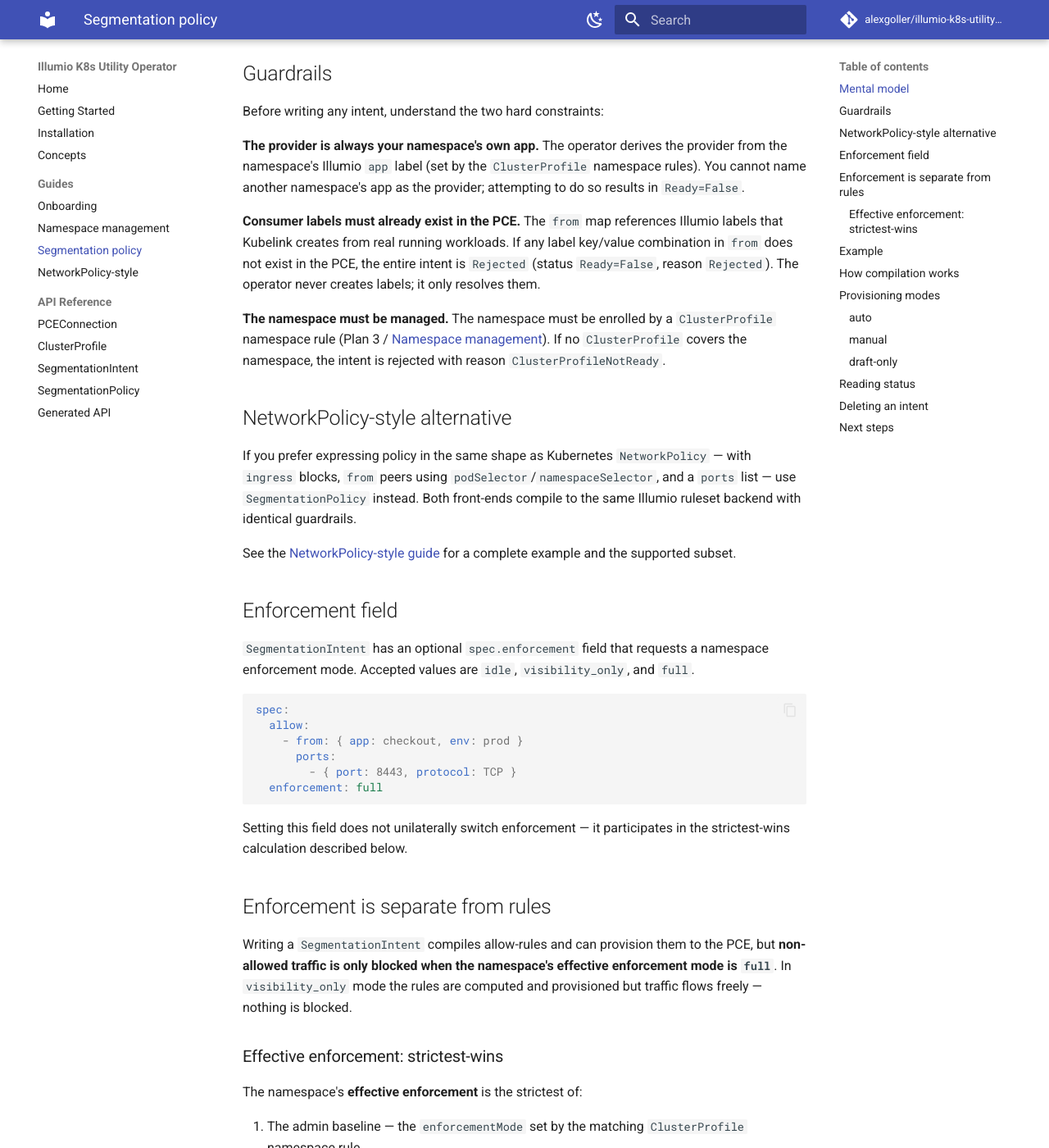
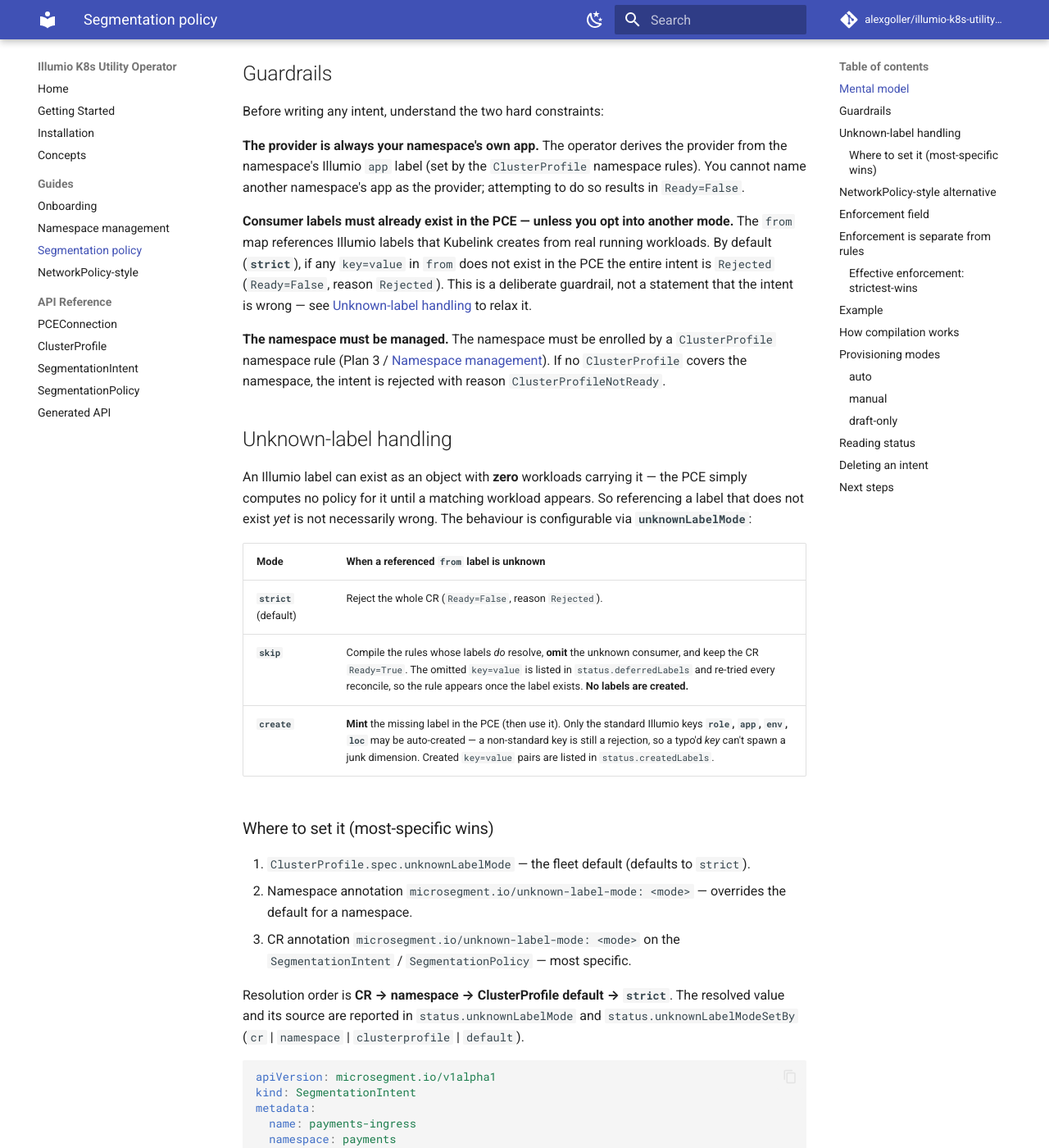
Before and after one commit to alexgoller/illumio-k8s-utility-operator, an MkDocs documentation site: the page built from docs/guides/segmentation-policy.md, in a window 1280 px wide and 1400 px high, scrolled down 485 px. Shown: the whole window at 82% size. Built offline with MkDocs 1.6.1 and Material for MkDocs 9.7.7, drawn with Linux system fonts in a browser that asks for light colours; comment, search, counter and statistics services are not loaded; some of the changed text lies outside the part shown.

Commit message:
docs: document configurable unknown-label handling (strict/skip/create)

````diff
--- a/docs/guides/segmentation-policy.md
+++ b/docs/guides/segmentation-policy.md
@@ -14,9 +14,45 @@
 
 **The provider is always your namespace's own app.** The operator derives the provider from the namespace's Illumio `app` label (set by the `ClusterProfile` namespace rules). You cannot name another namespace's app as the provider; attempting to do so results in `Ready=False`.
 
-**Consumer labels must already exist in the PCE.** The `from` map references Illumio labels that Kubelink creates from real running workloads. If any label key/value combination in `from` does not exist in the PCE, the entire intent is `Rejected` (status `Ready=False`, reason `Rejected`). The operator never creates labels; it only resolves them.
+**Consumer labels must already exist in the PCE — unless you opt into another mode.** The `from` map references Illumio labels that Kubelink creates from real running workloads. By default (**`strict`**), if any `key=value` in `from` does not exist in the PCE the entire intent is `Rejected` (`Ready=False`, reason `Rejected`). This is a deliberate guardrail, not a statement that the intent is wrong — see [Unknown-label handling](#unknown-label-handling) to relax it.
 
 **The namespace must be managed.** The namespace must be enrolled by a `ClusterProfile` namespace rule (Plan 3 / [Namespace management](namespace-management.md)). If no `ClusterProfile` covers the namespace, the intent is rejected with reason `ClusterProfileNotReady`.
+
+## Unknown-label handling
+
+An Illumio label can exist as an object with **zero** workloads carrying it — the PCE simply
+computes no policy for it until a matching workload appears. So referencing a label that does not
+exist *yet* is not necessarily wrong. The behaviour is configurable via **`unknownLabelMode`**:
+
+| Mode | When a referenced `from` label is unknown |
+|---|---|
+| **`strict`** (default) | Reject the whole CR (`Ready=False`, reason `Rejected`). |
+| **`skip`** | Compile the rules whose labels *do* resolve, **omit** the unknown consumer, and keep the CR `Ready=True`. The omitted `key=value` is listed in `status.deferredLabels` and re-tried every reconcile, so the rule appears once the label exists. **No labels are created.** |
+| **`create`** | **Mint** the missing label in the PCE (then use it). Only the standard Illumio keys **`role`, `app`, `env`, `loc`** may be auto-created — a non-standard key is still a rejection, so a typo'd *key* can't spawn a junk dimension. Created `key=value` pairs are listed in `status.createdLabels`. |
+
+### Where to set it (most-specific wins)
+
+1. `ClusterProfile.spec.unknownLabelMode` — the fleet default (defaults to `strict`).
+2. Namespace annotation `microsegment.io/unknown-label-mode: <mode>` — overrides the default for a namespace.
+3. CR annotation `microsegment.io/unknown-label-mode: <mode>` on the `SegmentationIntent` / `SegmentationPolicy` — most specific.
+
+Resolution order is **CR → namespace → ClusterProfile default → `strict`**. The resolved value and
+its source are reported in `status.unknownLabelMode` and `status.unknownLabelModeSetBy`
+(`cr` | `namespace` | `clusterprofile` | `default`).
+
+```yaml
+apiVersion: microsegment.io/v1alpha1
+kind: SegmentationIntent
+metadata:
+  name: payments-ingress
+  namespace: payments
+  annotations:
+    microsegment.io/unknown-label-mode: skip   # this CR tolerates not-yet-existing consumer labels
+spec:
+  allow:
+    - from: { app: future-service, env: prod }  # will be deferred until the workload exists
+      ports: [{ port: 8443, protocol: TCP }]
+```
 
 ## NetworkPolicy-style alternative
 
````
